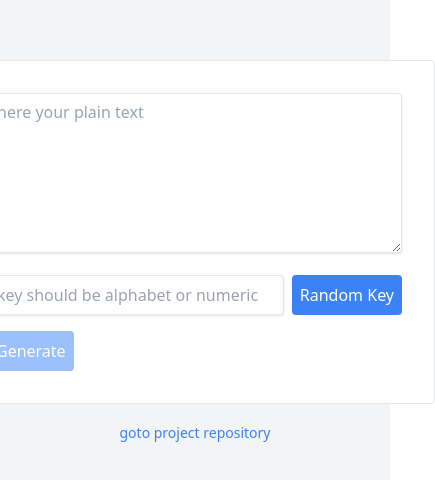
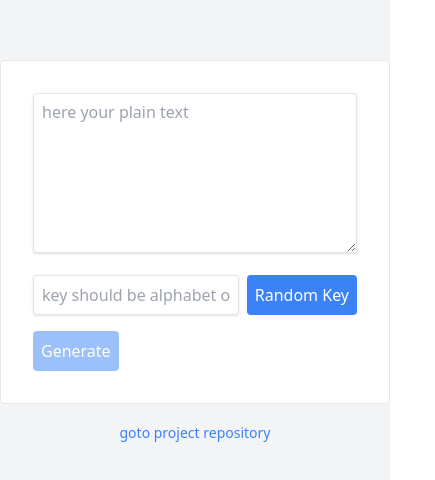
Before and after one commit to maxyou/HideText, a Next.js app: page / in a window 390 px wide. Shown: the part 170-650 px from the top of the page, 435 px wide, since content can reach past the window. Built offline with nearby package versions, Linux system fonts and the light colour scheme.

Commit message:
response for mobile

```diff
--- a/pages/index.tsx
+++ b/pages/index.tsx
@@ -71,8 +71,7 @@ const Home: NextPage = () => {
 
         {
           c ?
-            <div className='bg-white w-1/2 max-w-2xl 	min-w-[30rem] h-auto p-6 border rounded'>
-
+            <div className='bg-white w-full sm:w-4/5 max-w-xl h-auto p-6 border rounded'>
               <div className='p-2'>
                 <p className='w-auto h-auto break-all p-2 border rounded min-h-[4rem] hover:decoration-inherit'>
                   {result}
@@ -90,7 +89,7 @@ const Home: NextPage = () => {
 
             </div>
             :
-            <div className='bg-white w-1/2 max-w-2xl 	min-w-[30rem] h-auto p-6 border rounded'>
+            <div className='bg-white w-full sm:w-4/5 max-w-xl h-auto p-6 border rounded'>
               <div className='p-2'>
                 <textarea className="shadow appearance-none border rounded w-full min-h-[10rem] p-2 text-gray-700 leading-tight focus:outline-none focus:shadow-outline focus:border-blue-600"
                   name="plainText" onChange={e => setPlainText(e.target.value)} value={plainText} placeholder="here your plain text" />
```
